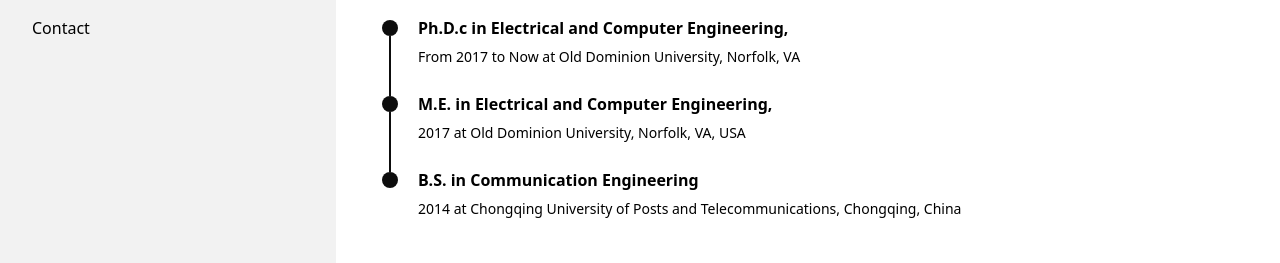
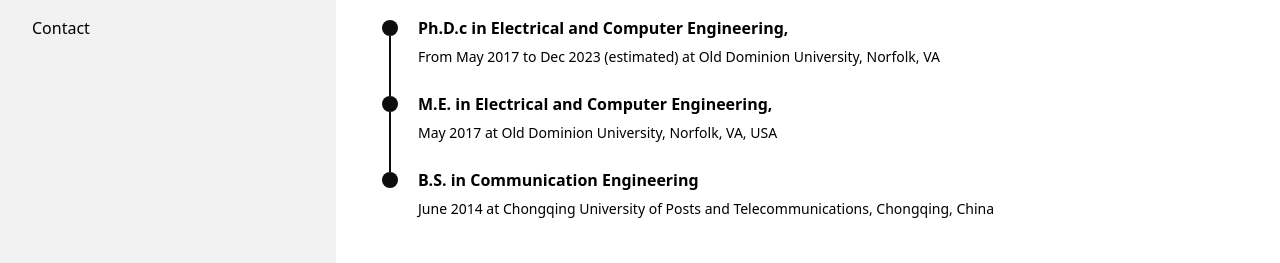
Before and after one commit to PJiang93/about-me, an Astro site: page /pjiang.github.io/cv in a window 1280 px wide. Shown: the part 344-607 px from the top of the page. Built offline with nearby package versions, Linux system fonts and the light colour scheme; Astro itself is replaced by a stand-in of ours.

Commit message:
Update cv.astro

```diff
--- a/src/pages/cv.astro
+++ b/src/pages/cv.astro
@@ -20,15 +20,15 @@
   <div class="time-line-container grid gap-4 mb-10">
     <TimeLineElement
     title="Ph.D.c in Electrical and Computer Engineering,"
-    subtitle="From 2017 to Now at Old Dominion University, Norfolk, VA"
+    subtitle="From May 2017 to Dec 2023  (estimated) at Old Dominion University, Norfolk, VA"
     />
     <TimeLineElement
       title="M.E. in Electrical and Computer Engineering,"
-      subtitle="2017 at Old Dominion University, Norfolk, VA, USA"
+      subtitle="May 2017 at Old Dominion University, Norfolk, VA, USA"
     />
     <TimeLineElement
       title="B.S. in	Communication Engineering"
-      subtitle="2014 at Chongqing University of Posts and Telecommunications, Chongqing, China"
+      subtitle="June 2014 at Chongqing University of Posts and Telecommunications, Chongqing, China"
     />
   </div>
 
```
